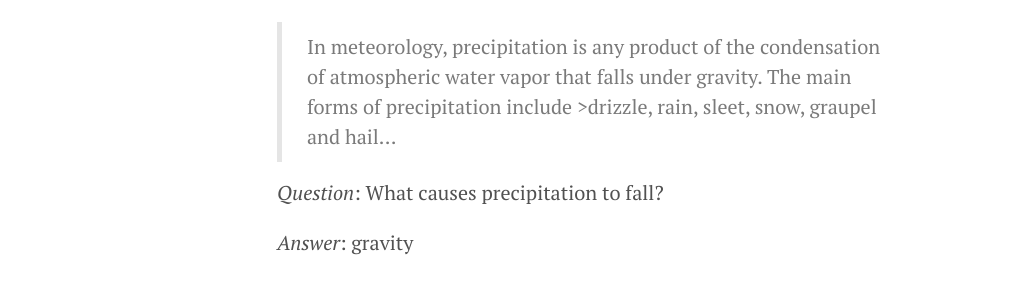
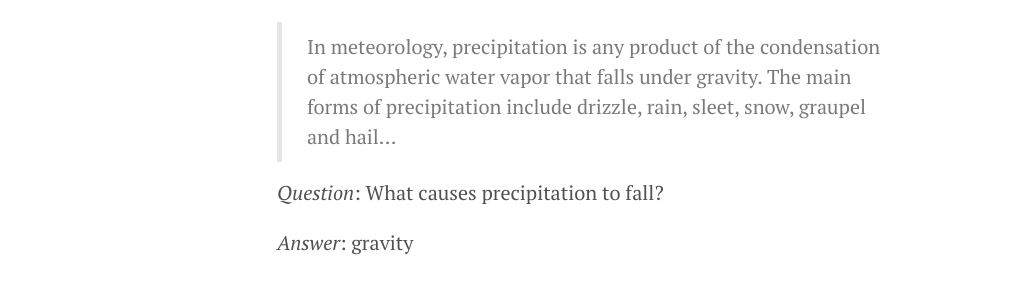
Before and after one commit to gfrison/gfrison.github.io, a Jekyll site: the page built from _posts/2017-07-08-machine-comprehension-on-chatbots.md, in a window 1280 px wide and 900 px high, scrolled down 583 px. Shown: the part 227-510 px from the top of the window, without its empty margins (3-1027 px from the left). Built offline with Jekyll 4.4.1, drawn with Linux system fonts in a browser that asks for light colours.

```diff
--- a/_posts/2017-07-08-machine-comprehension-on-chatbots.md
+++ b/_posts/2017-07-08-machine-comprehension-on-chatbots.md
@@ -11,7 +11,7 @@
 
 A second more intriguing and sophisticated approach leverages the advances in machine comprehension, which is the ability to read text and then answer questions about it, automatically.
 Stanford NLP group created [SQuAD](https://rajpurkar.github.io/SQuAD-explorer/) a dataset consisting of 107.785 questions pairs on 536 articles, for training and evaluate machine comprehension models. One example of article and question and expected answer is:
->In meteorology, precipitation is any product of the condensation of atmospheric water vapor that falls under gravity. The main forms of precipitation include >drizzle, rain, sleet, snow, graupel and hail…
+>In meteorology, precipitation is any product of the condensation of atmospheric water vapor that falls under gravity. The main forms of precipitation include drizzle, rain, sleet, snow, graupel and hail…
 
 *Question*: What causes precipitation to fall?
 
```
